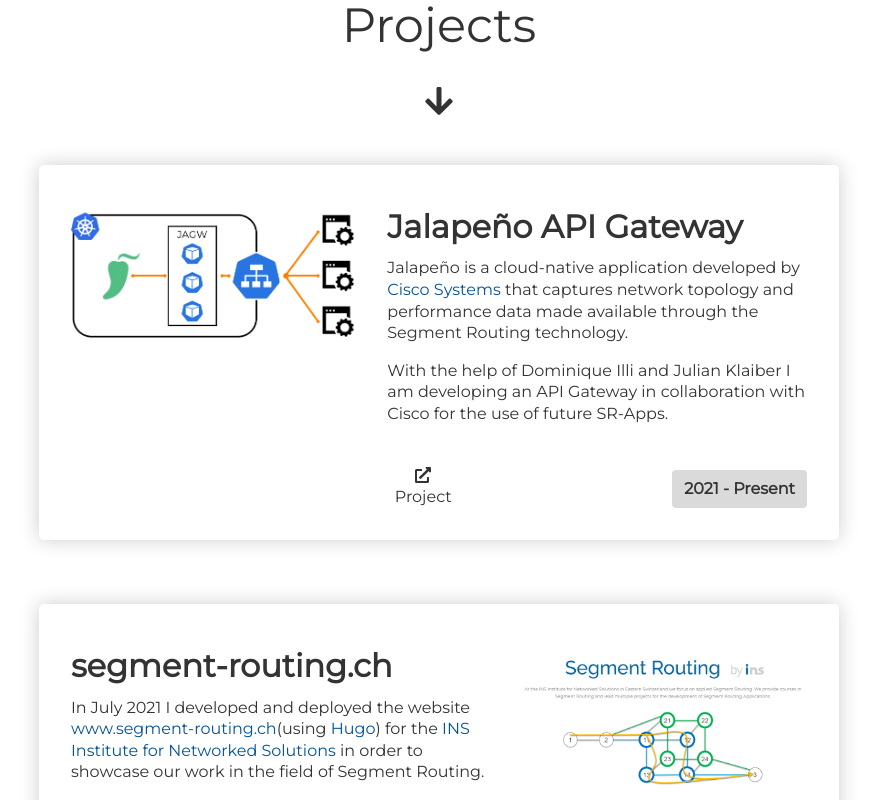
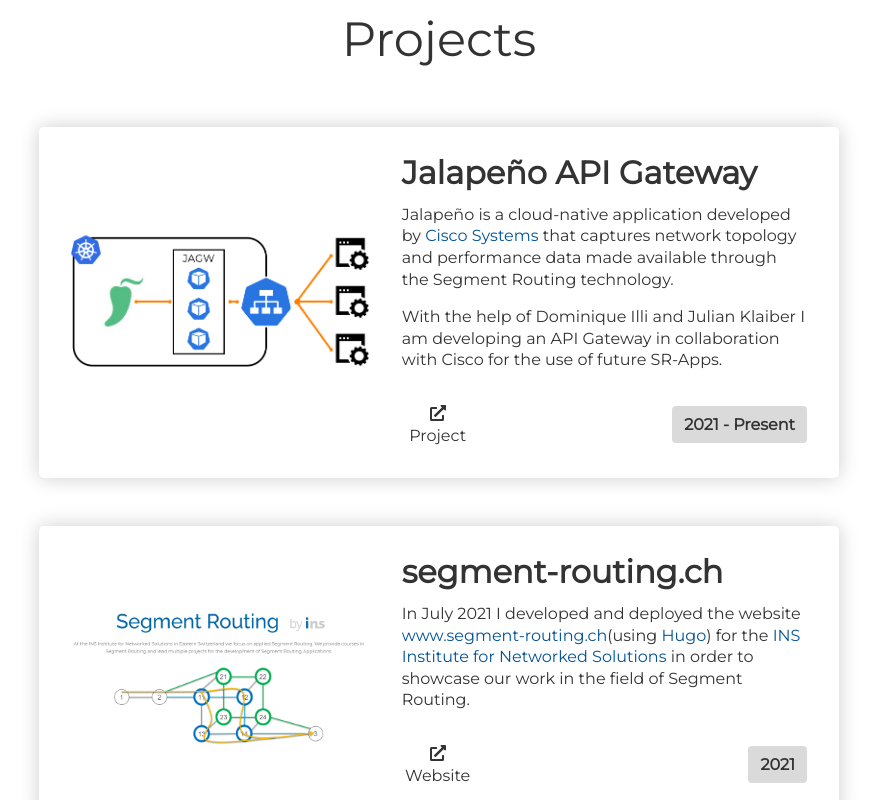
Before and after one commit to ubaumann/ubaumann.ch, a React (Create React App) app: page / in a window 1280 px wide. Shown: the part 2340-3140 px from the top of the page, without its empty margins (201-1078 px from the left). Built offline with nearby package versions, Linux system fonts and the light colour scheme.

Commit message:
updated Projects styling

```diff
--- a/package.json
+++ b/package.json
@@ -19,7 +19,7 @@
     "gh-pages": "^3.2.3",
     "react": "^17.0.2",
     "react-dom": "^17.0.2",
-    "react-scripts": "4.0.3",
+    "react-scripts": "5.0.0",
     "typescript": "^4.5.3",
     "web-vitals": "^1.0.1"
   },
--- a/src/components/ProjectItem/ProjectItem.scss
+++ b/src/components/ProjectItem/ProjectItem.scss
@@ -1,7 +1,15 @@
 @import '../../scss/settings.scss';
 
 .ProjectItem {
-  display: flex;
+  width: auto;
+  margin: 0;
+  display: grid;
+  grid-template-columns: 3fr 3fr 1.5fr;
+  grid-template-areas:
+    'image title title'
+    'image text text'
+    'image links period';
+  gap: 1rem 2rem;
 
   & a {
     text-decoration: none;
@@ -9,47 +17,49 @@
   }
 
   &-ImageContainer {
-    height: 15rem;
-    margin-right: 2rem;
+    grid-area: image;
+    height: 100%;
+    display: flex;
+    justify-content: center;
+    align-items: center;
   }
 
   &-Image {
-    width: inherit;
-    height: 100%;
+    height: 12rem;
+    width: 100%;
+    object-fit: contain;
+    border-radius: 0.5rem;
   }
 
-  &-Content {
-    display: flex;
-    flex-direction: column;
-    align-content: flex-start;
-    width: 100%;
+  &-Header {
+    grid-area: title;
+    text-align: start;
+    font-size: 2rem;
+    font-weight: 700;
+    margin: 0;
+    line-height: 1.8rem;
+    text-align: start;
+    height: fit-content;
+  }
+
+  &-Description {
+    grid-area: text;
     text-align: start;
   }
 
-  &-Header {
-    text-align: start;
-    font-size: 2rem;
-    font-weight: 700;
-    margin: 1rem 0;
-    line-height: 1.8rem;
-    text-align: start;
-  }
-
-  &-Footer {
+  &-Links {
+    grid-area: links;
     display: flex;
-    flex-grow: 1;
-    justify-content: space-between;
-    align-items: flex-end;
-    margin-top: 1.5rem;
+    flex-wrap: wrap;
+    height: fit-content;
 
     & a {
       color: var(--black);
+
+      &:hover {
+        color: var(--theme);
+      }
     }
-  }
-
-  &-Links {
-    display: flex;
-    flex-wrap: wrap;
   }
 
   &-LinkIcon {
@@ -61,108 +71,71 @@
   }
 
   &-FooterLink {
-    margin-right: 1rem;
     overflow: hidden;
     width: 4.5rem;
+    height: fit-content;
     text-align: center;
     text-decoration: none;
-    color: #333;
+    color: var(--black);
 
     &:hover {
-      color: #035397;
+      color: var(--theme);
     }
   }
 
   &-Period {
-    background-color: #dadada;
-    color: #333;
+    grid-area: period;
+    background-color: var(--grey);
+    color: var(--black);
     font-weight: bold;
     border-radius: 0.25rem;
     padding: 0.5rem 0.75rem;
     width: fit-content;
     height: fit-content;
+    margin: auto;
+    margin-right: 0rem;
   }
 
   &-SpaceAfter {
     margin-bottom: 0.7rem;
   }
 
-  &:nth-child(2n) {
-    flex-direction: row-reverse;
-
-    & .ProjectItem {
-      &-ImageContainer {
-        margin-left: 2rem;
-        margin-right: 0rem;
-      }
-
-      &-Links {
-        justify-content: flex-end;
-      }
-    }
-  }
+  // &:nth-child(2n) {
+  //   grid-template-columns: 3fr 1.5fr 3fr;
+  //   grid-template-areas:
+  //     'title title image'
+  //     'text text image'
+  //     'links period image';
+  // }
 }
 
 @media screen and (max-width: $breakpoint-one) {
   .ProjectItem {
+    grid-template-columns: 4fr 3fr 2fr;
+  }
+}
+
+@media screen and (max-width: $breakpoint-two) {
+  .ProjectItem {
+    grid-template-columns: auto;
+    grid-template-areas:
+      'title title'
+      'image image'
+      'period period'
+      'text text'
+      'links links';
+
     &-ImageContainer {
-      height: 10rem;
+      width: fit-content;
+    }
+
+    &-Links {
+      flex-direction: row-reverse;
+    }
+
+    &-Period {
+      margin: auto;
+      margin-left: 0rem;
     }
   }
 }
-@media screen and (max-width: $breakpoint-two) {
-  .ProjectItem {
-    flex-direction: column-reverse;
-
-    &-ImageContainer {
-      margin: 0rem;
-      margin-top: 1.5rem;
-      width: 100%;
-      height: fit-content;
-    }
-
-    &-Header {
-      margin-top: 0rem;
-    }
-
-    &-Footer {
-      flex-direction: column;
-    }
-
-    &-Links {
-      width: 100%;
-      justify-content: flex-end;
-      margin-bottom: 1rem;
-    }
-
-    &-FooterLink {
-      margin-left: 0.8rem;
-      margin-right: 0rem;
-    }
-
-    &:nth-child(2n) {
-      flex-direction: column-reverse;
-
-      & .ProjectItem {
-        &-ImageContainer {
-          margin: 0rem;
-          margin-top: 1.5rem;
-        }
-
-        &-Footer {
-          flex-direction: column;
-        }
-
-        &-Links {
-          width: 100%;
-          justify-content: flex-end;
-          margin-bottom: 1rem;
-        }
-
-        &-FooterLink {
-          margin-left: 0.8rem;
-        }
-      }
-    }
-  }
-}
--- a/src/components/ProjectItem/ProjectItem.tsx
+++ b/src/components/ProjectItem/ProjectItem.tsx
@@ -22,10 +22,8 @@
       <div className="ProjectItem-ImageContainer">
         <img className="ProjectItem-Image" src={image} alt={imageAlt} />
       </div>
-      <div className="ProjectItem-Content">
       <div className="ProjectItem-Header">{title}</div>
-        {children}
-        <div className="ProjectItem-Footer">
+      <div className="ProjectItem-Description">{children}</div>
       <div className="ProjectItem-Links">
         {projectLinks?.map((item) => {
           return (
@@ -47,8 +45,6 @@
       </div>
       <div className="ProjectItem-Period">{period}</div>
     </div>
-      </div>
-    </div>
   );
 };
 
--- a/src/components/Projects/Projects.scss
+++ b/src/components/Projects/Projects.scss
@@ -1,6 +1,13 @@
+@import '../../scss/settings.scss';
+
 .Projects {
+  margin-bottom: 5rem;
+
   & .TileTitle {
     font-size: 3rem;
+    line-height: 3rem;
+    margin: auto;
+    margin-bottom: 4rem;
   }
 
   &-Header {
@@ -12,6 +19,32 @@
   &-HeaderIcon {
     font-size: 2rem;
     margin-top: 1rem;
-    margin-bottom: -1rem;
+    margin-bottom: 3rem;
+  }
+
+  &-List {
+    display: grid;
+    grid-template-columns: 1fr;
+    gap: 3rem;
+    margin: auto;
+    width: 70rem;
   }
 }
+
+@media screen and (max-width: $breakpoint-one) {
+  .Projects {
+    &-List {
+      display: grid;
+      grid-template-columns: 1fr;
+      gap: 3rem;
+      width: 50rem;
+    }
+  }
+}
+@media screen and (max-width: $breakpoint-two) {
+  .Projects {
+    &-List {
+      width: 20rem;
+    }
+  }
+}
--- a/src/components/Projects/Projects.tsx
+++ b/src/components/Projects/Projects.tsx
@@ -10,10 +10,6 @@
     <div className="Projects">
       <div className="Projects-Header">
         <div className="TileTitle">Projects</div>
-        <FontAwesomeIcon
-          className="Projects-HeaderIcon"
-          icon={['fas', 'arrow-down']}
-        />
       </div>
       <div className="Projects-List">
         {data.projects.map((p, i) => {
```
Lines whose indentation alone changed are shown as unchanged.
